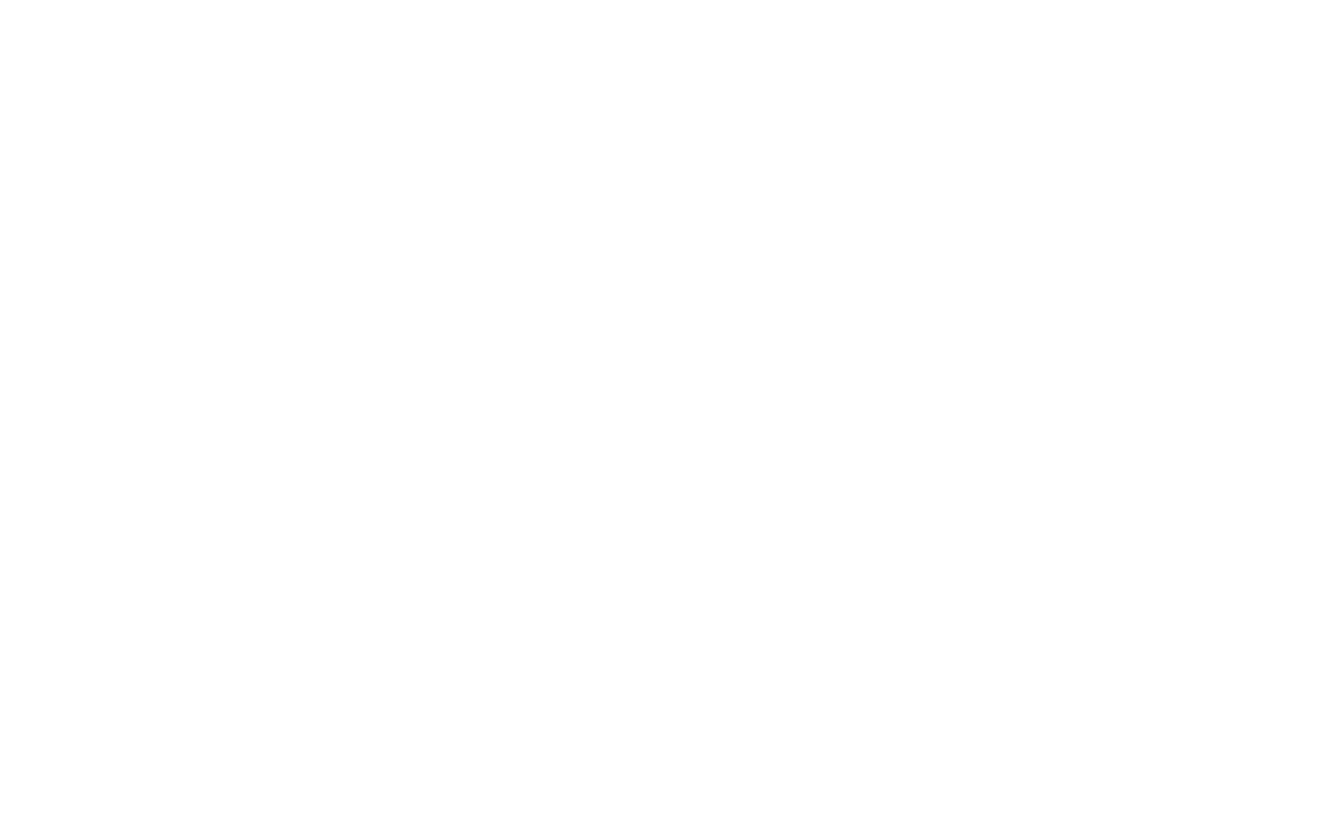
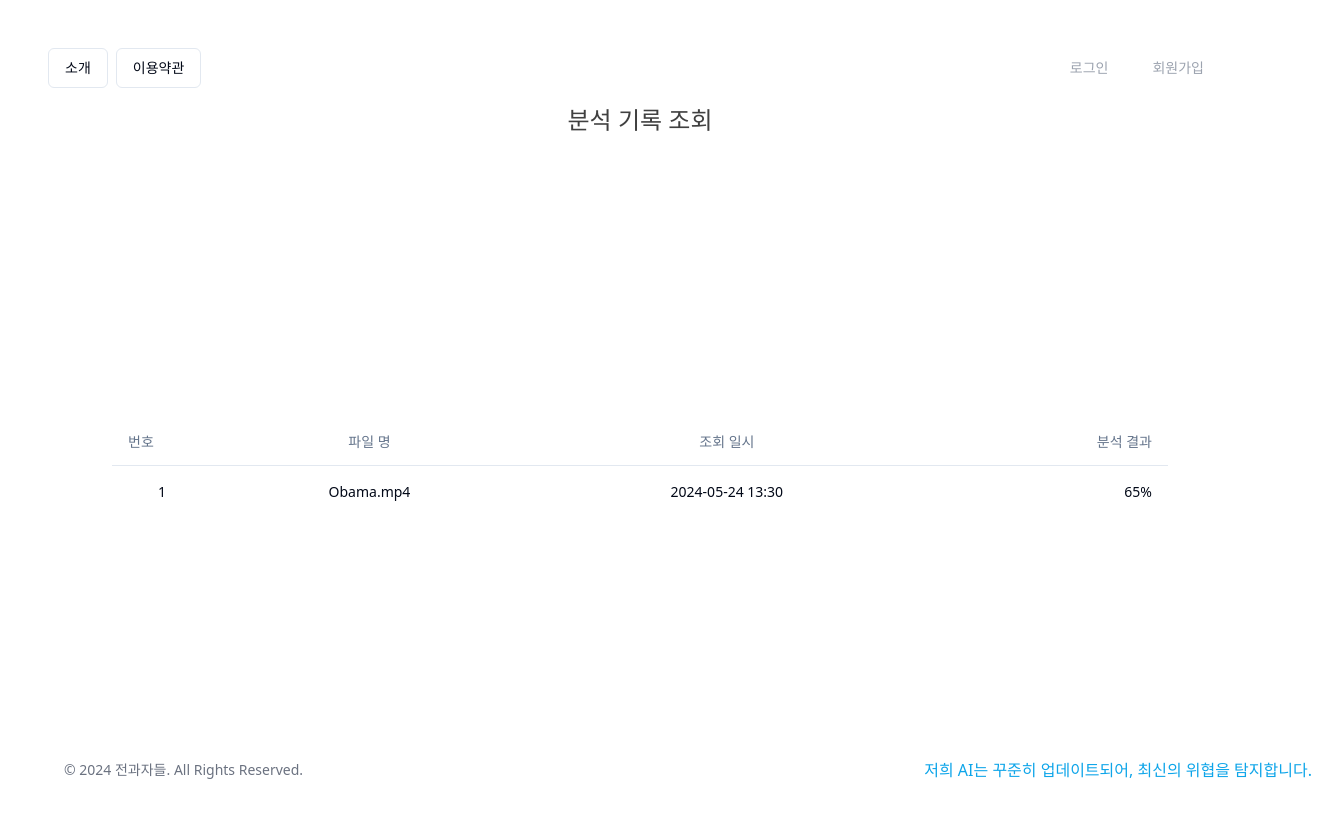
Before and after one commit to HoyeongJeon/Capstone_Design, a React (Vite) app in the folder frontend/: page /mypage in a window 1280 px wide. Before the commit this address had no page. Shown: the top 818 px of the page, 1328 px wide, since content can reach past the window. Built offline with nearby package versions, Linux system fonts and the light colour scheme.

Commit message:
design: 마이페이지 디자인 구현

```diff
--- a/frontend/src/components/Header/index.tsx
+++ b/frontend/src/components/Header/index.tsx
@@ -22,6 +22,7 @@
 } from "@/components/ui/alert-dialog";
 import axios, { AxiosError } from "axios";
 import { useState } from "react";
+import { useNavigate } from "react-router-dom";
 
 export default function Header() {
   const [signUpName, setSignUpName] = useState("");
@@ -30,6 +31,8 @@
   const [signUpPasswordConfirm, setSignUpPasswordConfirm] = useState("");
   const [loginEmail, setLoginEmail] = useState("");
   const [loginPassword, setLoginPassword] = useState("");
+
+  const navigate = useNavigate();
 
   const handleSignUpNameChange = (e: React.ChangeEvent<HTMLInputElement>) => {
     setSignUpName(e.target.value);
@@ -174,6 +177,9 @@
                 <Button
                   variant="ghost"
                   className="inline-block py-2 px-4 text-gray-400"
+                  onClick={() => {
+                    navigate("/mypage");
+                  }}
                 >
                   마이페이지
                 </Button>
--- /dev/null
+++ b/frontend/src/components/ui/table.tsx
@@ -0,0 +1,117 @@
+import * as React from "react"
+
+import { cn } from "@/lib/utils"
+
+const Table = React.forwardRef<
+  HTMLTableElement,
+  React.HTMLAttributes<HTMLTableElement>
+>(({ className, ...props }, ref) => (
+  <div className="relative w-full overflow-auto">
+    <table
+      ref={ref}
+      className={cn("w-full caption-bottom text-sm", className)}
+      {...props}
+    />
+  </div>
+))
+Table.displayName = "Table"
+
+const TableHeader = React.forwardRef<
+  HTMLTableSectionElement,
+  React.HTMLAttributes<HTMLTableSectionElement>
+>(({ className, ...props }, ref) => (
+  <thead ref={ref} className={cn("[&_tr]:border-b", className)} {...props} />
+))
+TableHeader.displayName = "TableHeader"
+
+const TableBody = React.forwardRef<
+  HTMLTableSectionElement,
+  React.HTMLAttributes<HTMLTableSectionElement>
+>(({ className, ...props }, ref) => (
+  <tbody
+    ref={ref}
+    className={cn("[&_tr:last-child]:border-0", className)}
+    {...props}
+  />
+))
+TableBody.displayName = "TableBody"
+
+const TableFooter = React.forwardRef<
+  HTMLTableSectionElement,
+  React.HTMLAttributes<HTMLTableSectionElement>
+>(({ className, ...props }, ref) => (
+  <tfoot
+    ref={ref}
+    className={cn(
+      "border-t bg-muted/50 font-medium [&>tr]:last:border-b-0",
+      className
+    )}
+    {...props}
+  />
+))
+TableFooter.displayName = "TableFooter"
+
+const TableRow = React.forwardRef<
+  HTMLTableRowElement,
+  React.HTMLAttributes<HTMLTableRowElement>
+>(({ className, ...props }, ref) => (
+  <tr
+    ref={ref}
+    className={cn(
+      "border-b transition-colors hover:bg-muted/50 data-[state=selected]:bg-muted",
+      className
+    )}
+    {...props}
+  />
+))
+TableRow.displayName = "TableRow"
+
+const TableHead = React.forwardRef<
+  HTMLTableCellElement,
+  React.ThHTMLAttributes<HTMLTableCellElement>
+>(({ className, ...props }, ref) => (
+  <th
+    ref={ref}
+    className={cn(
+      "h-12 px-4 text-left align-middle font-medium text-muted-foreground [&:has([role=checkbox])]:pr-0",
+      className
+    )}
+    {...props}
+  />
+))
+TableHead.displayName = "TableHead"
+
+const TableCell = React.forwardRef<
+  HTMLTableCellElement,
+  React.TdHTMLAttributes<HTMLTableCellElement>
+>(({ className, ...props }, ref) => (
+  <td
+    ref={ref}
+    className={cn("p-4 align-middle [&:has([role=checkbox])]:pr-0", className)}
+    {...props}
+  />
+))
+TableCell.displayName = "TableCell"
+
+const TableCaption = React.forwardRef<
+  HTMLTableCaptionElement,
+  React.HTMLAttributes<HTMLTableCaptionElement>
+>(({ className, ...props }, ref) => (
+  <caption
+    ref={ref}
+    className={cn("mt-4 text-sm text-muted-foreground", className)}
+    {...props}
+  />
+))
+TableCaption.displayName = "TableCaption"
+
+export {
+  Table,
+  TableHeader,
+  TableBody,
+  TableFooter,
+  TableHead,
+  TableRow,
+  TableCell,
+  TableCaption,
+}
--- /dev/null
+++ b/frontend/src/pages/MyPage/index.tsx
@@ -0,0 +1,53 @@
+import Footer from "@/components/Footer";
+import Header from "@/components/Header";
+import {
+  Table,
+  TableBody,
+  TableCell,
+  TableHead,
+  TableHeader,
+  TableRow,
+} from "@/components/ui/table";
+
+const results = [
+  {
+    number: "1",
+    fileName: "Obama.mp4",
+    date: "2024-05-24 13:30",
+    result: "65%",
+  },
+];
+
+export default function MyPage() {
+  return (
+    <>
+      <div className="flex flex-col h-screen">
+        <Header />
+        <div className="text-2xl text-neutral-700">분석 기록 조회</div>
+        <main className="flex flex-col items-center justify-center  w-full flex-1 px-20 text-center">
+          <Table>
+            <TableHeader>
+              <TableRow>
+                <TableHead className="w-[100px]">번호</TableHead>
+                <TableHead className="text-center">파일 명</TableHead>
+                <TableHead className="text-center">조회 일시</TableHead>
+                <TableHead className="text-right">분석 결과</TableHead>
+              </TableRow>
+            </TableHeader>
+            <TableBody>
+              {results.map((result) => (
+                <TableRow key={result.number}>
+                  <TableCell className="font-medium">{result.number}</TableCell>
+                  <TableCell>{result.fileName}</TableCell>
+                  <TableCell>{result.date}</TableCell>
+                  <TableCell className="text-right">{result.result}</TableCell>
+                </TableRow>
+              ))}
+            </TableBody>
+          </Table>
+        </main>
+        <Footer />
+      </div>
+    </>
+  );
+}
--- a/frontend/src/routes/AppRouter.tsx
+++ b/frontend/src/routes/AppRouter.tsx
@@ -1,4 +1,5 @@
 import Main from "@/pages/Main";
+import MyPage from "@/pages/MyPage";
 import { BrowserRouter, Route, Routes } from "react-router-dom";
 
 const AppRouter = () => {
@@ -6,6 +7,7 @@
     <BrowserRouter>
       <Routes>
         <Route path="/" element={<Main />} />
+        <Route path="/mypage" element={<MyPage />} />
       </Routes>
     </BrowserRouter>
   );
```
